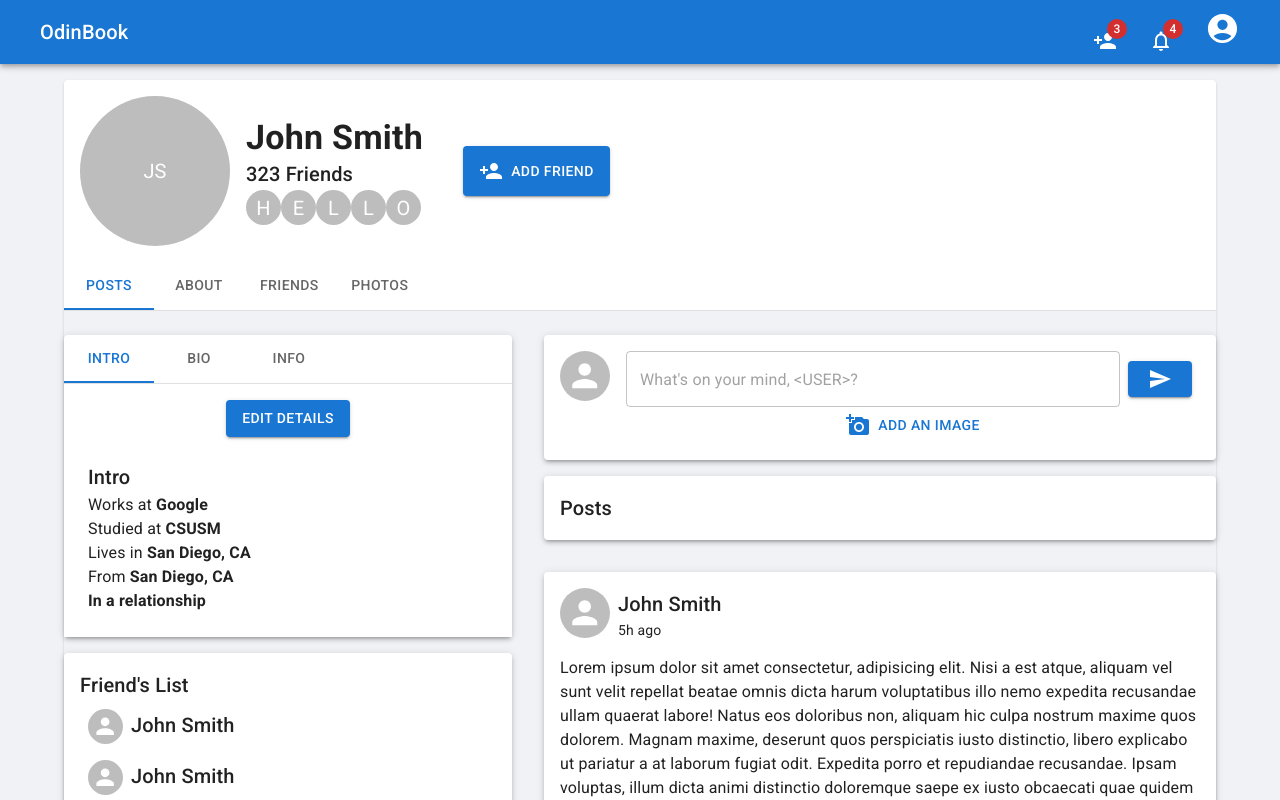
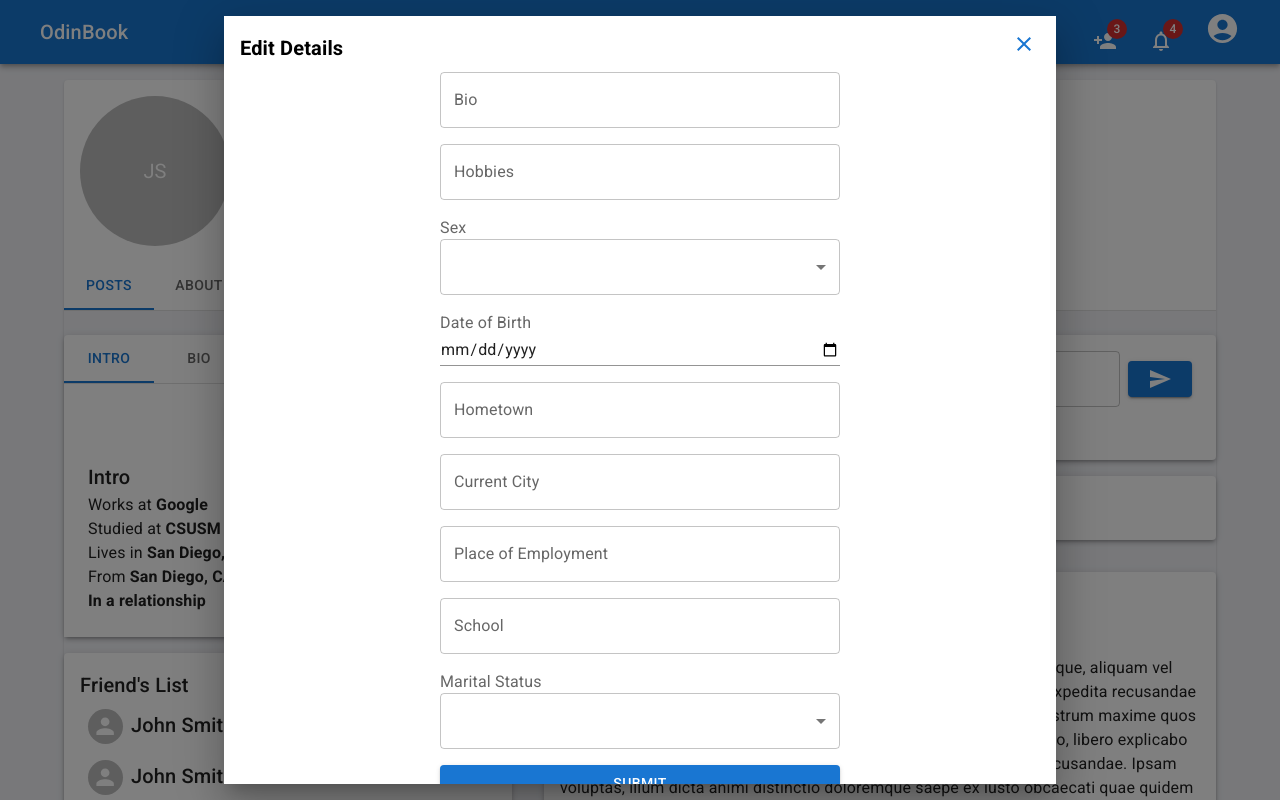
Before and after one commit to DorianDeptuch/odin-book, a Next.js app in the folder client/: page /profile/1 in a window 1280 px wide. Both pictures are taken after a click on the button "EDIT DETAILS". Shown: the top 800 px of the page. Built offline with nearby package versions, Linux system fonts and the light colour scheme.

Commit message:
added modal capability to ProfileDetailsForm in both Biography and ProfileAbout components. Rerranged, and made HTML element changes to the form elements of ProductDetailsForm

```diff
--- a/client/components/Biography.js
+++ b/client/components/Biography.js
@@ -10,6 +10,8 @@ import Tab from "@mui/material/Tab";
 import Typography from "@mui/material/Typography";
 import Box from "@mui/material/Box";
 import Button from "@mui/material/Button";
+import ProfileDetailsForm from "./ProfileDetailsForm";
+import Modal from "@mui/material/Modal";
 
 function TabPanel(props) {
   const { children, value, index, ...other } = props;
@@ -46,7 +48,10 @@ function a11yProps(index) {
 
 function Biography() {
   const [value, setValue] = React.useState(0);
+  const [open, setOpen] = React.useState(false);
 
+  const handleOpen = () => setOpen(true);
+  const handleClose = () => setOpen(false);
   const handleChange = (event, newValue) => {
     setValue(newValue);
   };
@@ -66,9 +71,21 @@ function Biography() {
           </Tabs>
         </Box>
         <Stack>
-          <Button variant="contained" sx={{ mt: 2, alignSelf: "center" }}>
+          <Button
+            onClick={handleOpen}
+            variant="contained"
+            sx={{ mt: 2, alignSelf: "center" }}
+          >
             Edit Details
           </Button>
+          <Modal
+            open={open}
+            onClose={handleClose}
+            aria-labelledby="modal-modal-title"
+            aria-describedby="modal-modal-description"
+          >
+            <ProfileDetailsForm handleClose={handleClose} />
+          </Modal>
         </Stack>
         <TabPanel value={value} index={0} className="test">
           <ProfileIntro />
--- a/client/components/ProfileAbout.js
+++ b/client/components/ProfileAbout.js
@@ -8,9 +8,14 @@ import ProfileBio from "./ProfileBio";
 import ProfileInfo from "./ProfileInfo";
 import ProfileIntro from "./ProfileIntro";
 import ProfileDetailsForm from "./ProfileDetailsForm";
+import Modal from "@mui/material/Modal";
 import { bgc } from "../config/config";
 
 function ProfileAbout() {
+  const [open, setOpen] = React.useState(false);
+  const handleOpen = () => setOpen(true);
+  const handleClose = () => setOpen(false);
+
   return (
     <Box sx={{ backgroundColor: bgc, mx: -3 }}>
       <Stack direction="row">
@@ -31,14 +36,21 @@ function ProfileAbout() {
               <Typography variant="h6" component="h6">
                 Edit Your Profile Info
               </Typography>
-              <Button variant="contained" sx={{ my: 1 }}>
+              <Button onClick={handleOpen} variant="contained" sx={{ my: 1 }}>
                 Edit Details
               </Button>
+              <Modal
+                open={open}
+                onClose={handleClose}
+                aria-labelledby="modal-modal-title"
+                aria-describedby="modal-modal-description"
+              >
+                <ProfileDetailsForm handleClose={handleClose} />
+              </Modal>
             </Stack>
           </Box>
         </Paper>
       </Stack>
-      <ProfileDetailsForm />
     </Box>
   );
 }
--- a/client/components/ProfileDetailsForm.js
+++ b/client/components/ProfileDetailsForm.js
@@ -1,104 +1,176 @@
-import React from "react";
+import React, { useState } from "react";
 import Paper from "@mui/material/Paper";
+import Grid from "@mui/material/Grid";
+import Stack from "@mui/material/Stack";
 import Box from "@mui/material/Box";
-import Stack from "@mui/material/Stack";
 import TextField from "@mui/material/TextField";
 import Button from "@mui/material/Button";
 import Typography from "@mui/material/Typography";
+import InputLabel from "@mui/material/InputLabel";
+import Select from "@mui/material/Select";
+import MenuItem from "@mui/material/MenuItem";
+import Input from "@mui/material/Input";
+import CloseTwoToneIcon from "@mui/icons-material/CloseTwoTone";
 
-function ProfileDetailsForm() {
+const style = {
+  position: "absolute",
+  top: "50%",
+  left: "50%",
+  transform: "translate(-50%, -50%)",
+  width: ["95%", "85%", "75%", "65%", "55%"],
+  bgcolor: "background.paper",
+  boxShadow: 24,
+  p: 4,
+};
+
+function ProfileDetailsForm({ handleClose }) {
+  const [sex, setSex] = useState("");
+  const [maritalStatus, setMaritalStatus] = useState("");
+
+  const handleSexChange = (event) => {
+    setSex(event.target.value);
+  };
+
+  const handleMaritalStatusChange = (event) => {
+    setMaritalStatus(event.target.value);
+  };
+
   return (
-    <Paper elevation={3} sx={{ p: 1 }}>
+    <Box
+      sx={{
+        ...style,
+        p: 2,
+        overflowY: "scroll",
+        maxHeight: "96vh",
+        position: "relative",
+      }}
+    >
       <Typography variant="h6" component="h6">
         <strong>Edit Details</strong>
       </Typography>
+      <Button
+        onClick={handleClose}
+        sx={{ position: "absolute", top: 0, right: 0, p: 2 }}
+      >
+        <CloseTwoToneIcon />
+      </Button>
       <form action="/profileDetailsForm" method="PUT">
-        <Stack>
-          <Box sx={{ my: 2 }}>
+        <Grid container sx={{ justifyContent: "center" }}>
+          <Grid item md={6} sx={{ m: 1, width: "40%" }}>
+            <TextField
+              fullWidth
+              label="Bio"
+              name="bio"
+              variant="outlined"
+              placeholder="Enter your bio here"
+              maxLength={200}
+            />
+          </Grid>
+          <Grid item md={6} sx={{ m: 1, width: "40%" }}>
             <TextField
               fullWidth
               label="Hobbies"
               name="hobbies"
               variant="outlined"
               placeholder="Enter your hobbies here"
+              maxLength={50}
             />
-          </Box>
-          <Box sx={{ my: 2 }}>
-            <TextField
+          </Grid>
+          <Grid item md={6} sx={{ m: 1, width: "40%" }}>
+            <InputLabel>Sex</InputLabel>
+            <Select
               fullWidth
-              label="Bio"
-              name="bio"
+              value={sex}
+              label="Sex"
+              name="sex"
+              placeHolder="Select your sex here"
+              onChange={handleSexChange}
+            >
+              <MenuItem value={"Male"}>Male</MenuItem>
+              <MenuItem value={"Female"}>Female</MenuItem>
+              <MenuItem value={"Other"}>Other</MenuItem>
+            </Select>
+          </Grid>
+          <Grid item md={6} sx={{ m: 1, width: "40%" }}>
+            <InputLabel>Date of Birth</InputLabel>
+            <Input
+              type="date"
+              fullWidth
+              label="Date of Birth"
+              name="dateOfBirth"
               variant="outlined"
-              placeholder="Enter your bio here"
+              placeholder="Enter your date of birth here"
             />
-          </Box>
-          <Box sx={{ my: 2 }}>
+          </Grid>
+          <Grid item md={6} sx={{ m: 1, width: "40%" }}>
             <TextField
               fullWidth
               label="Hometown"
               name="hometown"
               variant="outlined"
               placeholder="Enter your hometown here"
+              maxLength={50}
             />
-          </Box>
-          <Box sx={{ my: 2 }}>
+          </Grid>
+          <Grid item md={6} sx={{ m: 1, width: "40%" }}>
             <TextField
               fullWidth
               label="Current City"
               name="currentCity"
               variant="outlined"
               placeholder="Enter your current city here"
+              maxLength={50}
             />
-          </Box>
-          <Box sx={{ my: 2 }}>
+          </Grid>
+          <Grid item md={6} sx={{ m: 1, width: "40%" }}>
+            <TextField
+              fullWidth
+              label="Place of Employment"
+              name="employment"
+              variant="outlined"
+              placeholder="Enter your place of employment here"
+              maxLength={50}
+            />
+          </Grid>
+          <Grid item md={6} sx={{ m: 1, width: "40%" }}>
             <TextField
               fullWidth
               label="School"
               name="school"
               variant="outlined"
               placeholder="Enter your school here"
+              maxLength={50}
             />
-          </Box>
-          <Box sx={{ my: 2 }}>
-            <TextField
+          </Grid>
+          <Grid item md={6} sx={{ m: 1, width: "40%" }}>
+            <InputLabel>Marital Status</InputLabel>
+            <Select
               fullWidth
+              name="maritalStatus"
+              value={maritalStatus}
+              placeholder="Select your Marital Status here"
               label="Marital Status"
-              name="maritalStatus"
-              variant="outlined"
-              placeholder="Enter your marital status here here"
-            />
-          </Box>
-          <Box sx={{ my: 2 }}>
-            <TextField
-              fullWidth
-              label="Place of Employment"
-              name="employment"
-              variant="outlined"
-              placeholder="Enter your place of employment here here"
-            />
-          </Box>
-          <Box sx={{ my: 2 }}>
-            <TextField
-              fullWidth
-              label="Date of Birth"
-              name="dateOfBirth"
-              variant="outlined"
-              placeholder="Enter your date of birth here"
-            />
-          </Box>
-          <Box sx={{ my: 2 }}>
-            <TextField
-              fullWidth
-              label="Sex"
-              name="sex"
-              variant="outlined"
-              placeholder="Enter your sex here"
-            />
-          </Box>
-          <Button variant="contained">Submit</Button>
-        </Stack>
+              onChange={handleMaritalStatusChange}
+            >
+              <MenuItem value={"Single"}>Single</MenuItem>
+              <MenuItem value={"In a Relationship"}>In a Relationship</MenuItem>
+              <MenuItem value={"Engaged"}>Engaged</MenuItem>
+              <MenuItem value={"Married"}>Married</MenuItem>
+              <MenuItem value={"Separated"}>Separated</MenuItem>
+              <MenuItem value={"Divorced"}>Divorced</MenuItem>
+              <MenuItem value={"Widowed"}>Widowed</MenuItem>
+              <MenuItem value={"It's Complicated"}>It's Complicated</MenuItem>
+            </Select>
+          </Grid>
+
+          <Grid item md={6} sx={{ m: 1, width: "40%" }}>
+            <Button variant="contained" sx={{ width: "100%" }}>
+              Submit
+            </Button>
+          </Grid>
+        </Grid>
       </form>
-    </Paper>
+    </Box>
   );
 }
 
```
Also changed, not shown: 1 other file (tests, documents, lock files or other folders).
